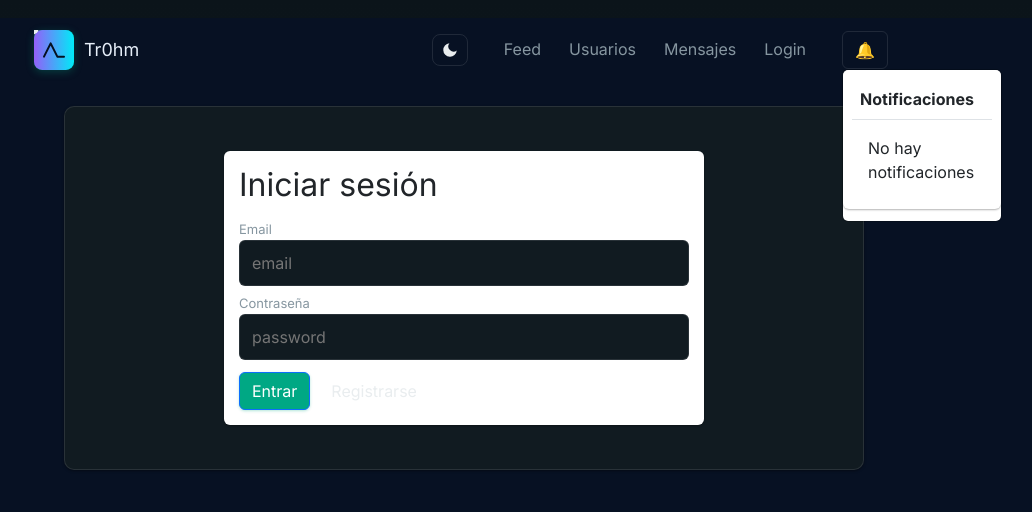
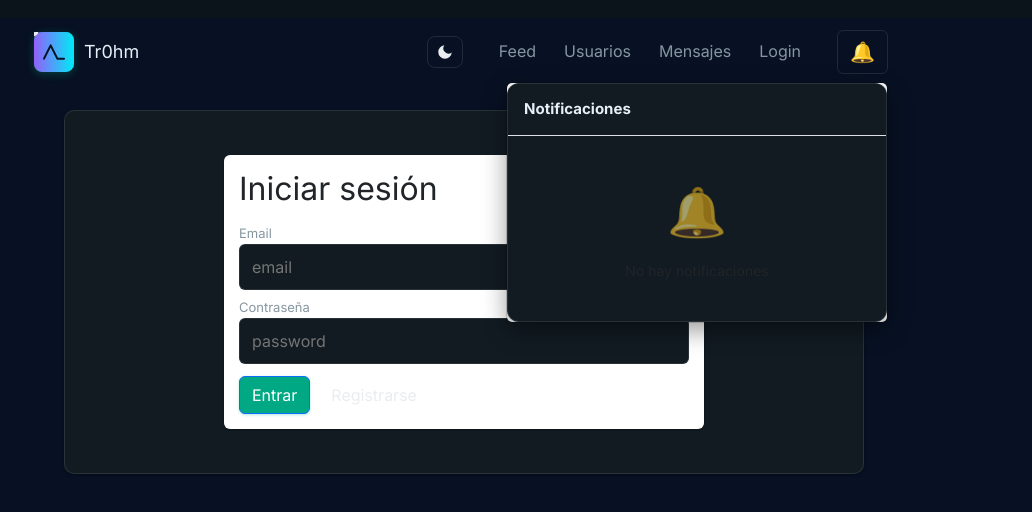
Before and after one commit to Henry-Tercero-MH/tr0hm, a Next.js app: page /login in a window 1280 px wide. Both pictures are taken after a click on the button "Notifications". Shown: the top 512 px of the page, without its empty margins (176-1208 px from the left). Built offline with nearby package versions, Linux system fonts and the light colour scheme; no server answers.

Commit message:
se actualizo el banner de notificaioens

```diff
--- a/components/NotificationsDropdown.tsx
+++ b/components/NotificationsDropdown.tsx
@@ -3,7 +3,7 @@ import { useNotifications } from '../context/NotificationsContext';
 import api from '../lib/api';
 import { useRouter } from 'next/router';
 import UserBadge from './UserBadge';
-import { formatStable } from '../lib/formatDate';
+import { formatStable, formatCompact } from '../lib/formatDate';
 
 export default function NotificationsDropdown() {
   const { notifications, unreadCount, markAsRead } = useNotifications();
@@ -80,16 +80,49 @@ export default function NotificationsDropdown() {
 
   return (
     <div className="position-relative ms-2">
-      <button className="btn btn-ghost" onClick={() => setOpen(!open)} aria-label="Notifications">
-        🔔 {unreadCount > 0 ? `(${unreadCount})` : ''}
+      <button
+        className="btn btn-ghost position-relative"
+        onClick={() => setOpen(!open)}
+        aria-label="Notifications"
+        style={{ fontSize: '20px' }}
+      >
+        🔔
+        {unreadCount > 0 && (
+          <span
+            className="position-absolute top-0 start-100 translate-middle badge rounded-pill"
+            style={{
+              background: 'var(--primary)',
+              color: '#fff',
+              fontSize: '10px',
+              padding: '3px 6px',
+              minWidth: '18px',
+              fontWeight: 700
+            }}
+          >
+            {unreadCount}
+          </span>
+        )}
       </button>
       {open && (
-        <div className="dropdown-menu show dropdown-menu-end p-0" style={{ zIndex: 40 }}>
-          <div className="notifications-dropdown card">
-            <div className="p-2 border-bottom"><strong>Notificaciones</strong></div>
-            <div style={{ maxHeight: 320, overflow: 'auto' }}>
-              {notifications.length === 0 && <div className="p-3">No hay notificaciones</div>}
-              {notifications.map((n) => {
+        <>
+          <div
+            className="position-fixed top-0 start-0 w-100 h-100"
+            style={{ zIndex: 39 }}
+            onClick={() => setOpen(false)}
+          />
+          <div className="dropdown-menu show dropdown-menu-end p-0" style={{ zIndex: 40, position: 'absolute', right: 0, top: '100%', marginTop: '8px' }}>
+            <div className="notifications-dropdown">
+              <div className="border-bottom">
+                <strong>Notificaciones</strong>
+              </div>
+              <div style={{ maxHeight: 460 }}>
+                {notifications.length === 0 && (
+                  <div className="p-3">
+                    <div style={{ opacity: 0.6, fontSize: '48px', marginBottom: '12px' }}>🔔</div>
+                    <div>No hay notificaciones</div>
+                  </div>
+                )}
+                {notifications.map((n) => {
                 const payload = n.payload || {};
                 const actorId = payload.from || payload.userId || payload.followerId || null;
                 const actor = actorId ? usersCache[actorId] : null;
@@ -115,28 +148,39 @@ export default function NotificationsDropdown() {
                 }
 
                 return (
-                  <button key={n.id} className={`notification ${!n.read ? 'unread' : ''} dropdown-item d-flex align-items-center w-100 text-start p-2`} onClick={() => handleClick(n)}>
-                    <div className="flex-shrink-0 me-2" style={{ width: 44, height: 44 }}>
+                  <button
+                    key={n.id}
+                    className={`notification ${!n.read ? 'unread' : ''} w-100 text-start`}
+                    onClick={() => handleClick(n)}
+                  >
+                    <div className="flex-shrink-0" style={{ width: 44, height: 44 }}>
                       {actor ? (
                         <UserBadge user={actor} size={44} showName={false} />
                       ) : (
-                        <div className="avatar-neon d-flex align-items-center justify-content-center" style={{ width: 44, height: 44, fontWeight: 700 }}>{(actorId ? String(actorId).slice(0,1) : 'N')}</div>
+                        <div className="avatar-neon d-flex align-items-center justify-content-center" style={{ width: 44, height: 44, fontWeight: 700, borderRadius: '50%' }}>
+                          {(actorId ? String(actorId).slice(0,1) : 'N')}
+                        </div>
                       )}
                     </div>
                     <div className="flex-grow-1" style={{ minWidth: 0 }}>
                       <div className="d-flex justify-content-between align-items-start" style={{ gap: 8 }}>
                         <div className="text-truncate fw-semibold">{title}</div>
-                        <div className="time ms-2 text-muted small" style={{ flex: '0 0 auto' }}>{formatStable(n.createdAt)}</div>
+                        <div className="time">{formatCompact(n.createdAt)}</div>
                       </div>
-                      {subtitle ? <div className="muted small mt-1 text-truncate">{subtitle}</div> : null}
+                      {subtitle ? <div className="muted mt-1 text-truncate">{subtitle}</div> : null}
                     </div>
-                    <div className="ms-2 align-self-center">{!n.read && <span className="badge-unread" />}</div>
+                    {!n.read && (
+                      <div className="align-self-start" style={{ marginTop: '8px' }}>
+                        <span className="badge-unread" />
+                      </div>
+                    )}
                   </button>
                 );
               })}
+              </div>
             </div>
           </div>
-        </div>
+        </>
       )}
     </div>
   );
--- a/styles.css
+++ b/styles.css
@@ -270,37 +270,181 @@ textarea{ min-height:100px; resize:vertical; }
 
 .criteria.unmet{ color:var(--muted); }
 
-/* Notifications WhatsApp style */
-.notifications-dropdown{ min-width:260px; max-height:320px; overflow:auto; padding:8px; }
+/* Notifications WhatsApp style - Panel mejorado */
+.notifications-dropdown{
+  min-width: 380px;
+  max-width: 420px;
+  max-height: 520px;
+  overflow: hidden;
+  border-radius: 12px;
+  box-shadow: 0 8px 24px rgba(11, 20, 26, 0.15);
+  border: 1px solid rgba(0, 0, 0, 0.08);
+  background: var(--card);
+}
+
+[data-theme="dark"] .notifications-dropdown{
+  box-shadow: 0 8px 24px rgba(0, 0, 0, 0.4);
+  border-color: rgba(255, 255, 255, 0.1);
+}
+
+/* Header del dropdown */
+.notifications-dropdown > div:first-child{
+  background: var(--card);
+  border-bottom: 1px solid rgba(0, 0, 0, 0.08);
+  padding: 14px 16px !important;
+  font-size: 15px;
+  font-weight: 600;
+  color: var(--text);
+  position: sticky;
+  top: 0;
+  z-index: 10;
+}
+
+[data-theme="dark"] .notifications-dropdown > div:first-child{
+  border-bottom-color: rgba(255, 255, 255, 0.1);
+}
+
+/* Lista de notificaciones con scroll mejorado */
+.notifications-dropdown > div:last-child{
+  overflow-y: auto;
+  scrollbar-width: thin;
+  scrollbar-color: rgba(0, 0, 0, 0.2) transparent;
+}
+
+.notifications-dropdown > div:last-child::-webkit-scrollbar {
+  width: 6px;
+}
+
+.notifications-dropdown > div:last-child::-webkit-scrollbar-track {
+  background: transparent;
+}
+
+.notifications-dropdown > div:last-child::-webkit-scrollbar-thumb {
+  background: rgba(0, 0, 0, 0.15);
+  border-radius: 3px;
+}
+
+[data-theme="dark"] .notifications-dropdown > div:last-child::-webkit-scrollbar-thumb {
+  background: rgba(255, 255, 255, 0.15);
+}
+
+.notifications-dropdown > div:last-child::-webkit-scrollbar-thumb:hover {
+  background: rgba(0, 0, 0, 0.25);
+}
+
+[data-theme="dark"] .notifications-dropdown > div:last-child::-webkit-scrollbar-thumb:hover {
+  background: rgba(255, 255, 255, 0.25);
+}
+
+/* Item de notificación individual */
 .notification{
-  display:flex;
-  gap:8px;
-  padding:10px;
-  border-radius:8px;
-  align-items:flex-start;
-  transition: background 150ms ease;
+  display: flex;
+  gap: 12px;
+  padding: 12px 16px;
+  border: none;
+  border-radius: 0;
+  align-items: flex-start;
+  transition: all 150ms ease;
+  cursor: pointer;
+  background: transparent;
+  border-bottom: 1px solid rgba(0, 0, 0, 0.05);
+}
+
+.notification:last-child{
+  border-bottom: none;
 }
 
 .notification:hover{
-  background: rgba(0,0,0,0.03);
+  background: rgba(37, 211, 102, 0.08);
 }
 
 [data-theme="dark"] .notification:hover{
-  background: rgba(255,255,255,0.05);
+  background: rgba(0, 168, 132, 0.1);
 }
 
 .notification.unread{
-  background: rgba(37,211,102,0.08);
-  border-left:3px solid var(--primary);
+  background: rgba(37, 211, 102, 0.12);
+  position: relative;
+}
+
+.notification.unread::before{
+  content: '';
+  position: absolute;
+  left: 0;
+  top: 0;
+  bottom: 0;
+  width: 3px;
+  background: var(--primary);
+  border-radius: 0 2px 2px 0;
 }
 
 [data-theme="dark"] .notification.unread{
-  background: rgba(0,168,132,0.1);
-  border-left-color: var(--wa-green);
+  background: rgba(0, 168, 132, 0.15);
+}
+
+[data-theme="dark"] .notification.unread::before{
+  background: var(--wa-green);
+}
+
+/* Avatar en notificación */
+.notification .flex-shrink-0{
+  position: relative;
+}
+
+/* Contenido de notificación */
+.notification .flex-grow-1{
+  min-width: 0;
+  flex: 1;
+}
+
+.notification .text-truncate{
+  font-size: 14px;
+  line-height: 1.4;
+  color: var(--text);
+  font-weight: 500;
+}
+
+.notification .muted{
+  font-size: 13px;
+  line-height: 1.4;
+  color: var(--text-muted);
+  margin-top: 2px;
+}
+
+.notification .time{
+  font-size: 11px;
+  color: var(--text-muted);
+  white-space: nowrap;
+  opacity: 0.8;
+}
+
+/* Badge de no leída */
+.notification .badge-unread{
+  width: 10px;
+  height: 10px;
+  min-width: 10px;
+  padding: 0;
+  background: var(--primary);
+  border-radius: 50%;
+  flex-shrink: 0;
+  box-shadow: 0 0 0 2px var(--card);
+}
+
+[data-theme="dark"] .notification .badge-unread{
+  background: var(--wa-green);
+}
+
+/* Mensaje vacío */
+.notifications-dropdown .p-3{
+  text-align: center;
+  color: var(--text-muted);
+  font-size: 14px;
+  padding: 40px 20px !important;
 }
 
 .notification .text{ font-size:14px; color:var(--text); }
 .notification .time{ font-size:12px; color:var(--muted); }
+
 
 /* Comments */
 .comment{ padding:8px; border-radius:8px; background: linear-gradient(180deg, rgba(243,246,255,0.6), rgba(255,255,255,0.6)); margin-bottom:8px; }
```
